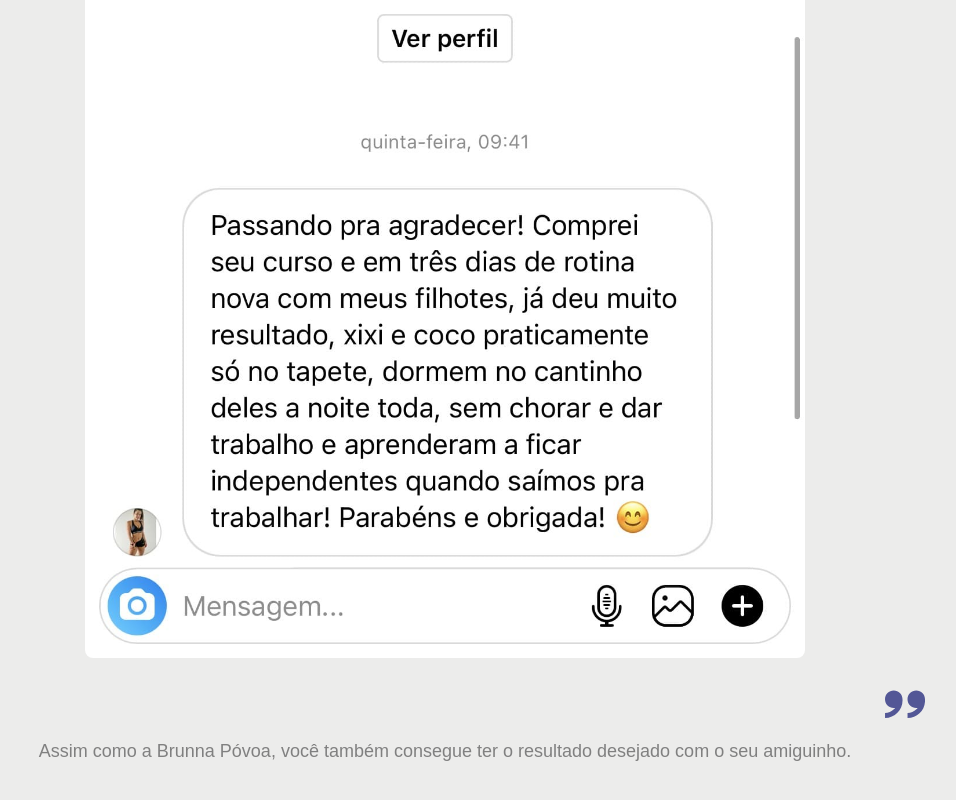
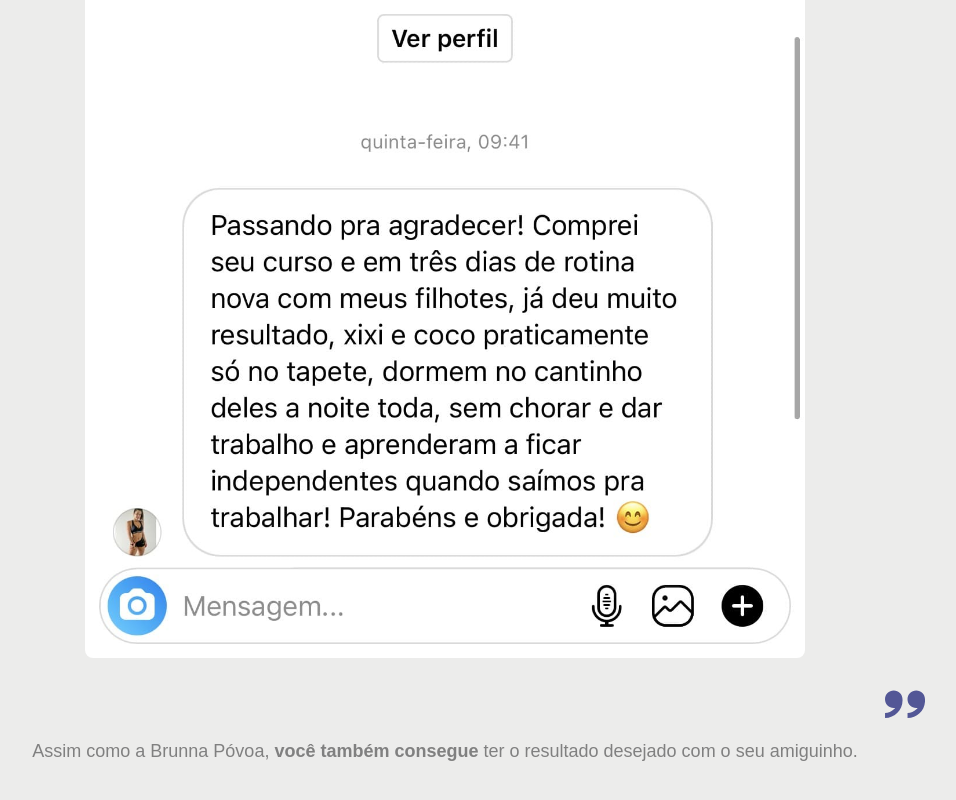
Before and after one commit to wesleysantossts/descontaododia, a React (Create React App) app: page /caobemresolvido in a window 1280 px wide. Shown: the part 6818-7618 px from the top of the page, without its empty margins (195-1151 px from the left). Built offline with nearby package versions, Linux system fonts and the light colour scheme.

Commit message:
Develop: parte 'Depoimento Unico' finalizada

```diff
--- a/src/views/CaoBemResolvido.js
+++ b/src/views/CaoBemResolvido.js
@@ -102,7 +102,7 @@ export default function CaoBemResolvido(){
                 <ImQuotesLeft className="quoteUm" size={40}/>
                 <img src={depo4} alt="Site Descontao do Dia - Depoimento Brunna Póvoa"/>
                 <ImQuotesRight className="quoteDois" size={40} />
-                <p>Assim como a Brunna Póvoa, você também consegue ter o resultado desejado com o seu amiguinho.</p>
+                <p>Assim como a Brunna Póvoa, <strong>você também consegue</strong> ter o resultado desejado com o seu amiguinho.</p>
               </div>
             </div>
           </section>
```
